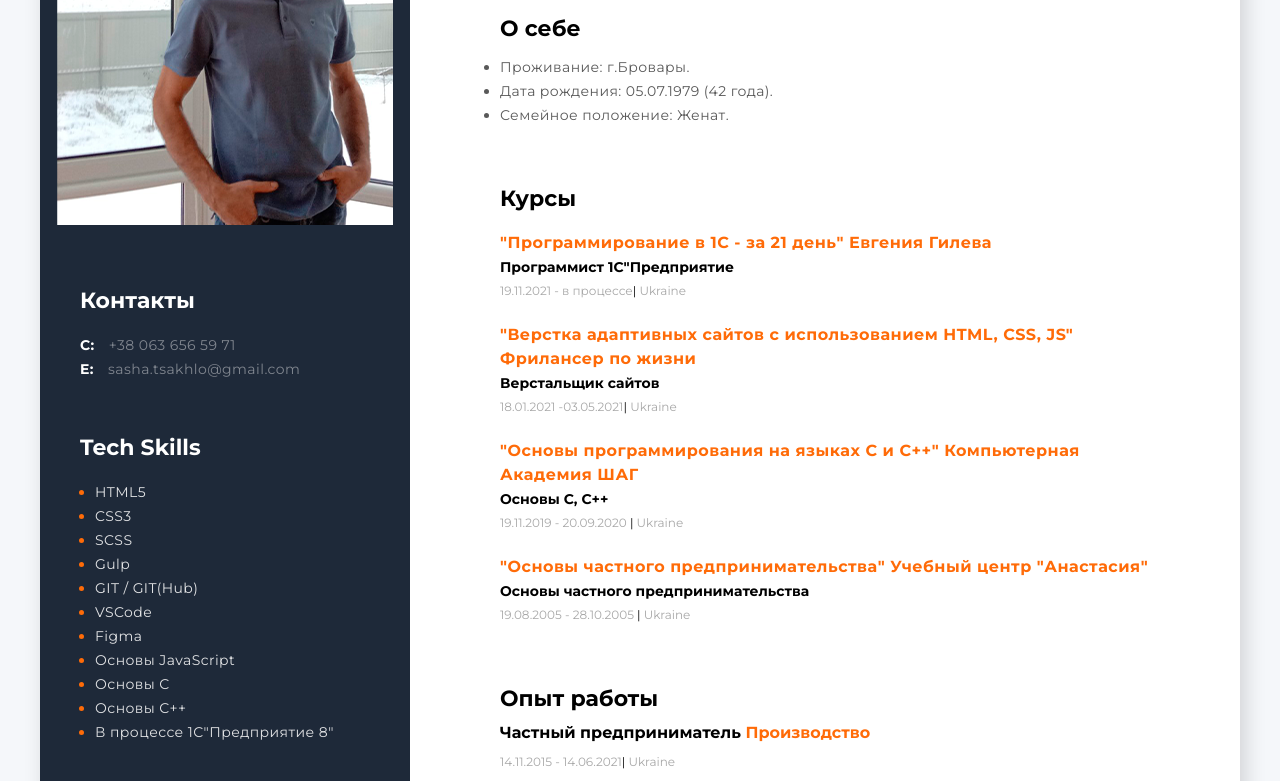
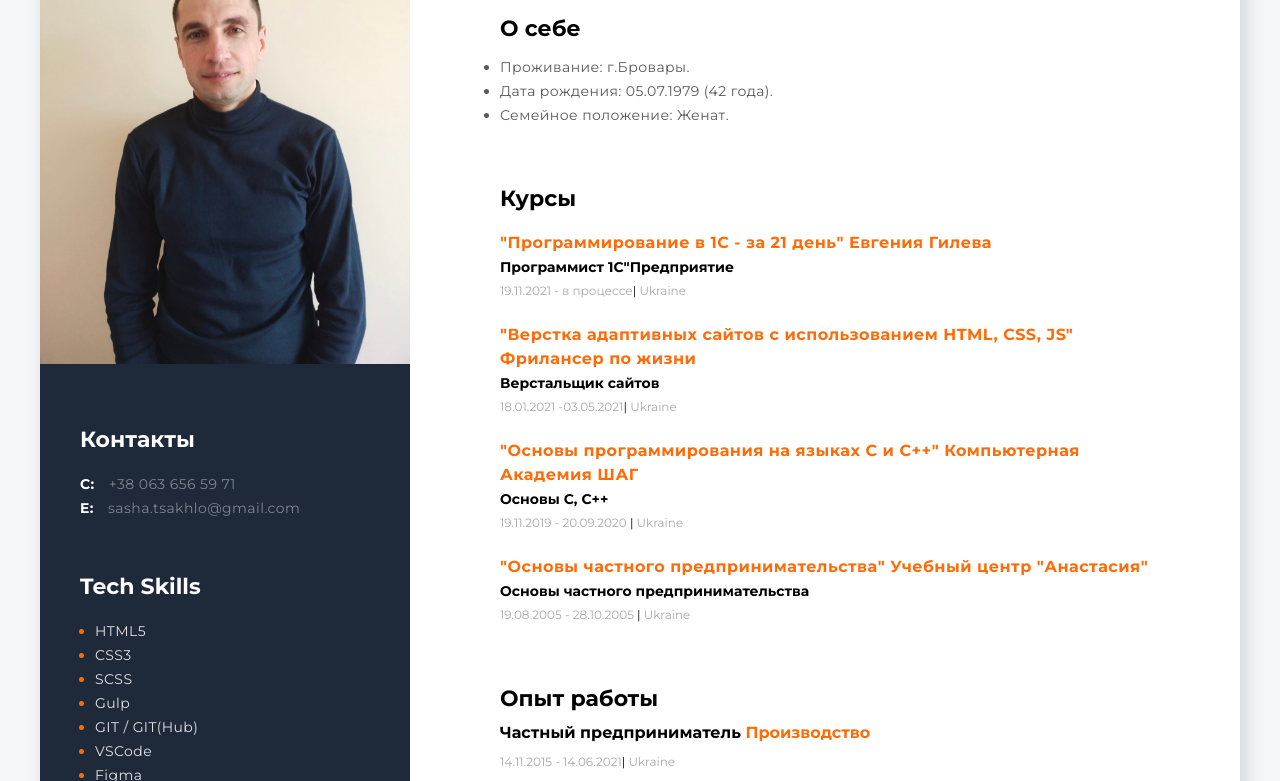
Before and after one commit to Sanyok-top/CV, a plain HTML site: page CV-my_resume/index.html in a window 1280 px wide. Shown: the part 169-950 px from the top of the page. Drawn offline with Linux system fonts and the light colour scheme.

Commit message:
add html,css,img

```diff
--- a/CV-my_resume/css/style.css
+++ b/CV-my_resume/css/style.css
@@ -19,28 +19,21 @@ body{
     max-width: 1200px;
     margin: 0 auto;
     box-shadow: 5px 9px 20px 0px rgba(0,0,0,0.15);
-
-
 }
 .side-panel-left{
     background:#1e2939;
     width: 370px;
     height: 1500px;
 
-
 }
 .photo{
     width: 370px;
     margin-top: 40px;
-
 }
 .about-me-container{
     display: flex;
     flex-direction: column;
     padding:40px 90px;
-	 @media (max-width:768+px){
-		   padding: 10px;
-	 }
 
 }
 
--- a/CV-my_resume/index.html
+++ b/CV-my_resume/index.html
@@ -15,7 +15,7 @@
 		<div class="main-container">
 			<aside class="side-panel-left">
 				<div class="roof-side-panel-left"></div>
-				<img class="photo" src="./img/Ya.png" alt="My photo">
+				<img class="photo" src="./img/I-1.jpg" alt="My photo">
 				<!--contacts container-->
 				<div class="contacts-container">
 					<h3 class="contacts-title">Контакты</h3>
```
Also changed, not shown: CV-my_resume/img/1-2.jpg (added), CV-my_resume/img/I-1.jpg (added), CV-my_resume/img/i-3.jpg (added), 2 other files.
